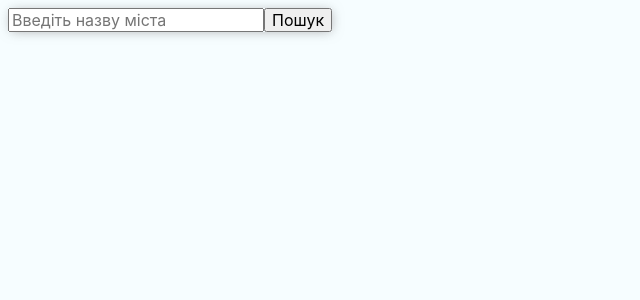
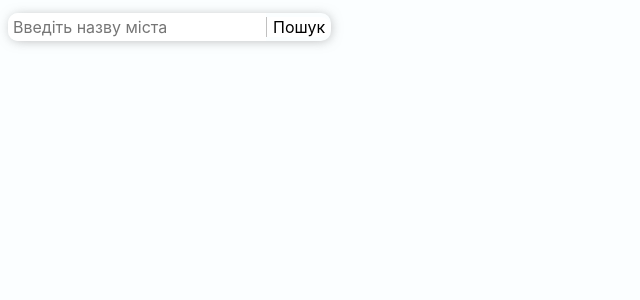
Before and after one commit to ruslan-horaiskyi/weatherApp, a React (Create React App) app: page / in a window 1280 px wide. Shown: the top 300 px of the page, without its empty margins (0-640 px from the left). Built offline with nearby package versions, Linux system fonts and the light colour scheme.

Commit message:
Add styles to search form

```diff
--- a/src/App.module.css
+++ b/src/App.module.css
@@ -1,8 +1,8 @@
 html,
 body {
-  caret-color: transparent;
   height: 100vw;
-  background-color: #f6fdff;
+  background-color: #fbfeff;
+  overflow-y: hidden;
 }
 
 input::-webkit-outer-spin-button,
--- a/src/components/CardList/CardList.module.css
+++ b/src/components/CardList/CardList.module.css
@@ -6,6 +6,7 @@
 .cardList {
   display: flex;
   gap: 0.3rem;
+  transition: all 0.5s ease;
 }
 
 @media screen and (max-width: 370px) {
@@ -39,3 +40,10 @@
   width: 100%;
   gap: 10px;
 }
+
+@media screen and (max-width: 370px) {
+  .cardList {
+    padding-top: 10px;
+    transition: all 0.5s ease;
+  }
+}
--- a/src/components/MoreInfo/MoreInfo.jsx
+++ b/src/components/MoreInfo/MoreInfo.jsx
@@ -42,7 +42,7 @@ const MoreInfo = ({ data, handleClose }) => {
   return (
     <div className={styles.container}>
       <div className={styles.header}>
-        <div className={styles.title}>Погода на {currentDay}</div>
+        <div className={styles.title}>Погода за {currentDay}</div>
 
         <button
           className={styles.closeButton}
--- a/src/components/MoreInfo/MoreInfo.module.css
+++ b/src/components/MoreInfo/MoreInfo.module.css
@@ -8,7 +8,6 @@
   width: 100%;
   max-width: 500px;
   background-color: rgb(248, 252, 255);
-  transition: all 0.3s ease-in-out;
 }
 
 .moreInfo {
--- a/src/components/SearchForm/SearchForm.module.css
+++ b/src/components/SearchForm/SearchForm.module.css
@@ -1,7 +1,48 @@
 .searchForm {
   box-shadow: 1px 1px 12px -2px rgba(150, 150, 150, 0.75);
   width: fit-content;
+  margin: 5px 0;
+  border-radius: 10px;
+}
+
+.searchForm:focus {
+  padding-left: 7px;
+  transition: all 0.5s ease;
 }
 
 .searchForm input {
+  padding: 5px;
+  font-size: 1rem;
+  border-top-left-radius: 10px;
+  border-bottom-left-radius: 10px;
+  outline: none;
+  border: none;
+  transition: all 0.5s ease;
 }
+
+.searchForm input:focus {
+  padding-left: 7px;
+  transition: all 0.5s ease;
+}
+
+.searchForm input:hover {
+  padding-left: 7px;
+  transition: all 0.5s ease;
+}
+
+.searchForm button {
+  cursor: pointer;
+  font-size: 1rem;
+  border-top-right-radius: 10px;
+  border-bottom-right-radius: 10px;
+  outline: none;
+  border: none;
+  transition: all 0.5s ease;
+  background-color: #fff;
+  border-left: 1px solid rgb(192, 192, 192);
+}
+
+.searchForm button:hover {
+  border-left: 1px solid rgb(86, 160, 238);
+  color: rgba(86, 160, 238, 1);
+}
```
